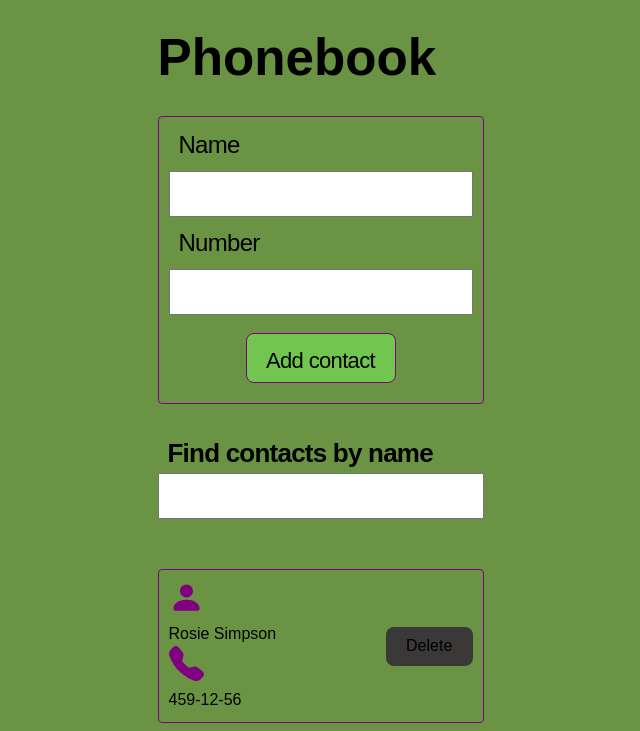
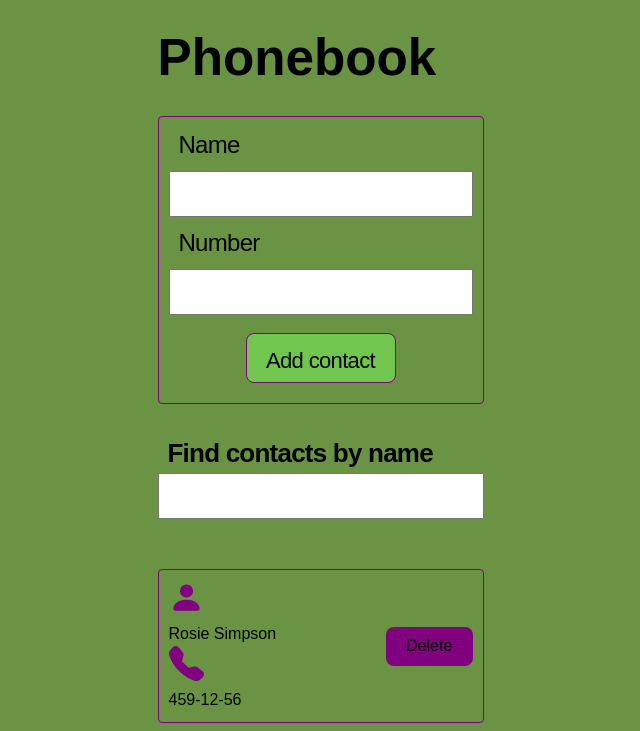
Before and after one commit to TatiYas/-goit-react-hw-06, a React (Vite) app: page / in a window 1280 px wide. Shown: the top 731 px of the page, without its empty margins (327-967 px from the left). Built offline with nearby package versions, Linux system fonts and the light colour scheme.

Commit message:
Update_9

```diff
--- a/src/components/Contact/Contact.module.css
+++ b/src/components/Contact/Contact.module.css
@@ -11,4 +11,5 @@
   .myIcon {
     vertical-align: middle;
     margin-right: 8px;
+    color: black;
   }
--- a/src/components/ContactForm/ContactForm.module.css
+++ b/src/components/ContactForm/ContactForm.module.css
@@ -31,7 +31,7 @@
     height: 50px;
     background-color: rgb(112, 198, 78);
     border: 1px solid purple;
-    color: black;
+    color:black;
     font-size: 22px;
     font-weight: 500;
     line-height: 1.5;
--- a/src/index.css
+++ b/src/index.css
@@ -37,7 +37,7 @@ button {
   font-size: 1em;
   font-weight: 500;
   font-family: inherit;
-  background-color: #3b3838;
+  background-color: purple;
   cursor: pointer;
   transition: border-color 0.25s;
 }
```
